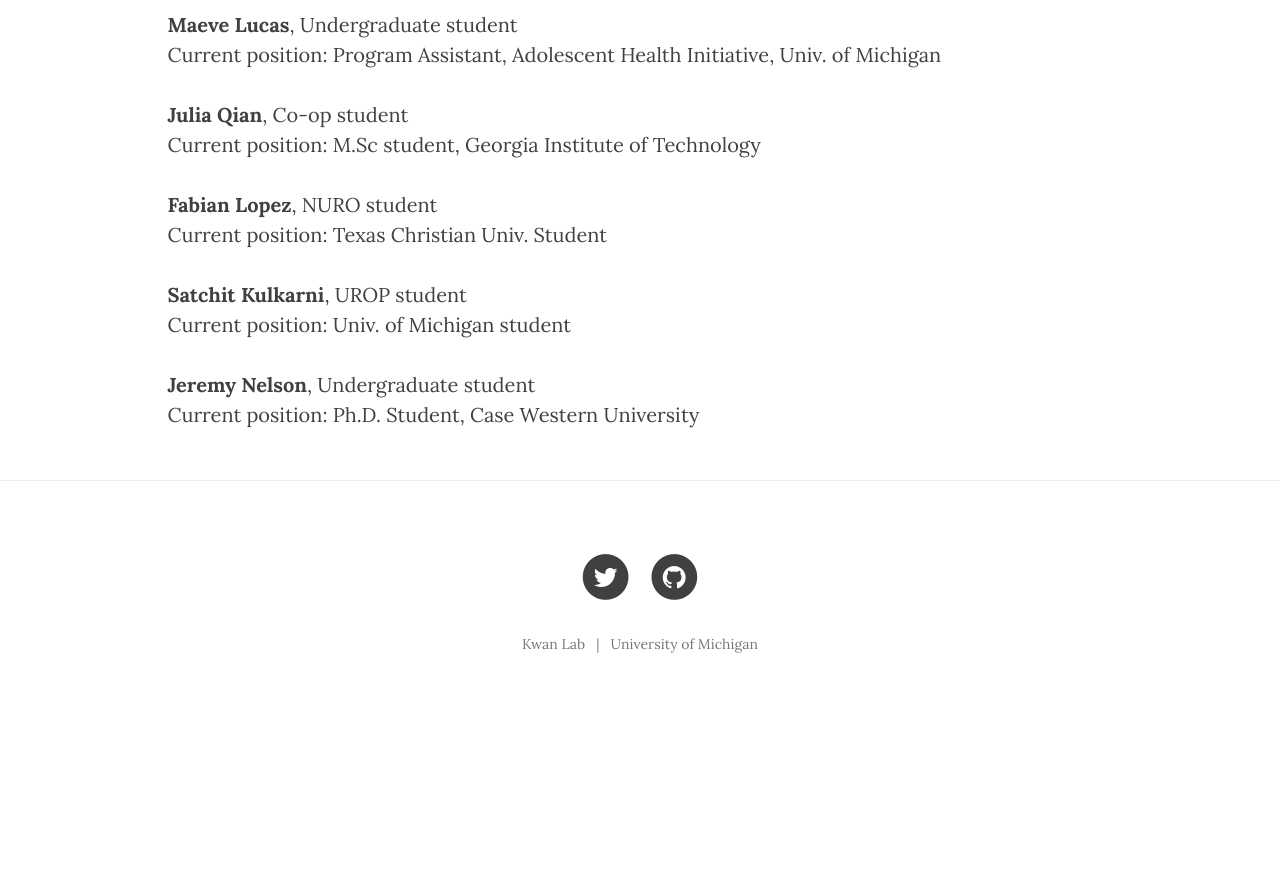
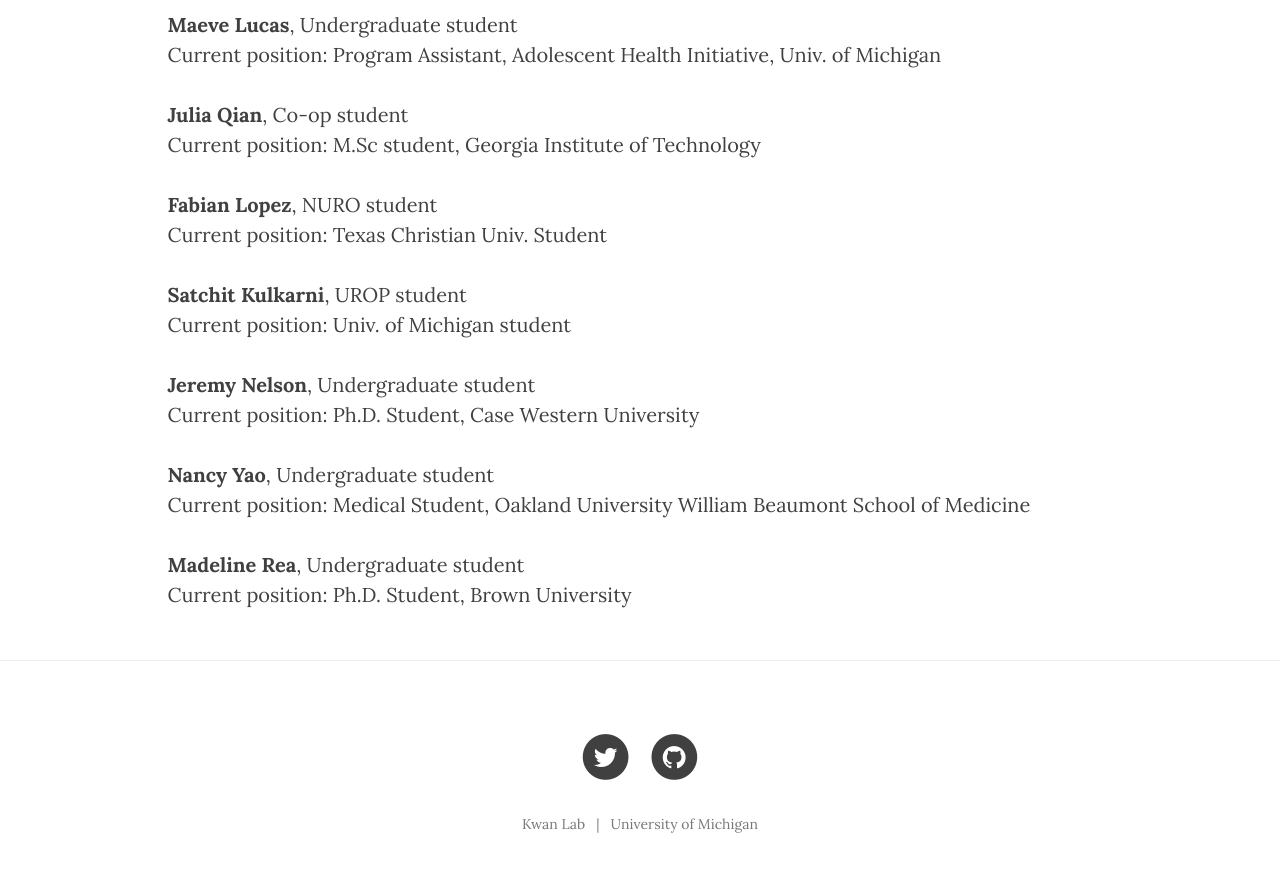
Before and after one commit to thekwanlab/website, a Jekyll site: the page built from people.md, in a window 1280 px wide and 900 px high, scrolled down 5350 px. Shown: the top 872 px of the window. Built offline with Jekyll 4.4.1, drawn with Linux system fonts in a browser that asks for light colours; nearby versions of some CDN libraries; before the commit the page ends 6070 px from its top, so only the background shows below that.

Commit message:
Update people.md

```diff
--- a/people.md
+++ b/people.md
@@ -126,7 +126,7 @@ order: 5
 
 <!-- Slide 7 -->
 <div class="item">
-<img src="{{ site.baseurl }}/img/Icecream_Social.jpeg" alt="Icecream Social">
+<img src="{{ site.baseurl }}/img/Icecream_Social.jpeg" alt="Ice Cream Social">
 </div>
 
 <!-- Slide 8 -->
@@ -247,3 +247,9 @@ Current position: Univ. of Michigan student
 
 **Jeremy Nelson**, Undergraduate student
 Current position: Ph.D. Student, Case Western University
+
+**Nancy Yao**, Undergraduate student
+Current position: Medical Student, Oakland University William Beaumont School of Medicine
+
+**Madeline Rea**, Undergraduate student
+Current position: Ph.D. Student, Brown University
```
